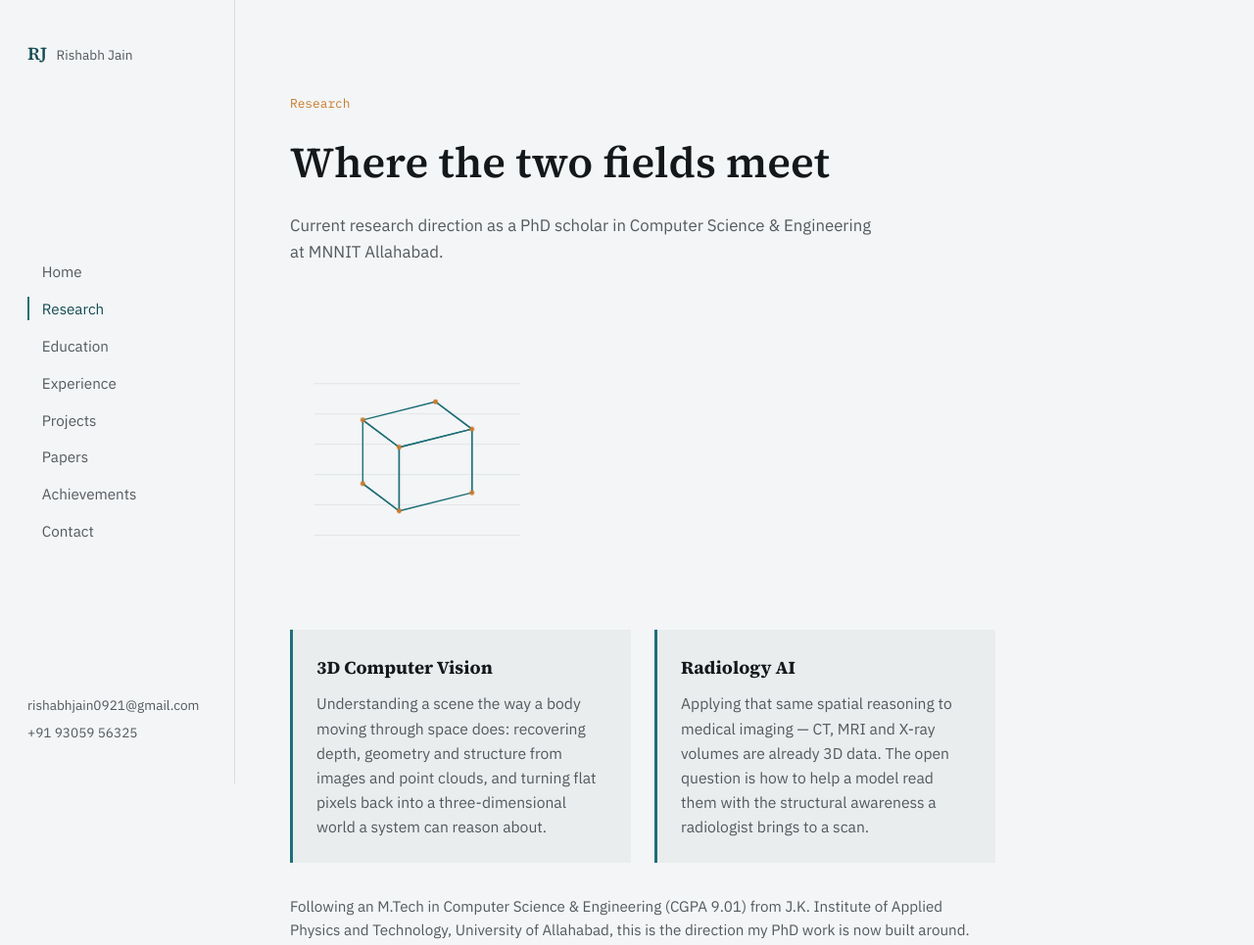
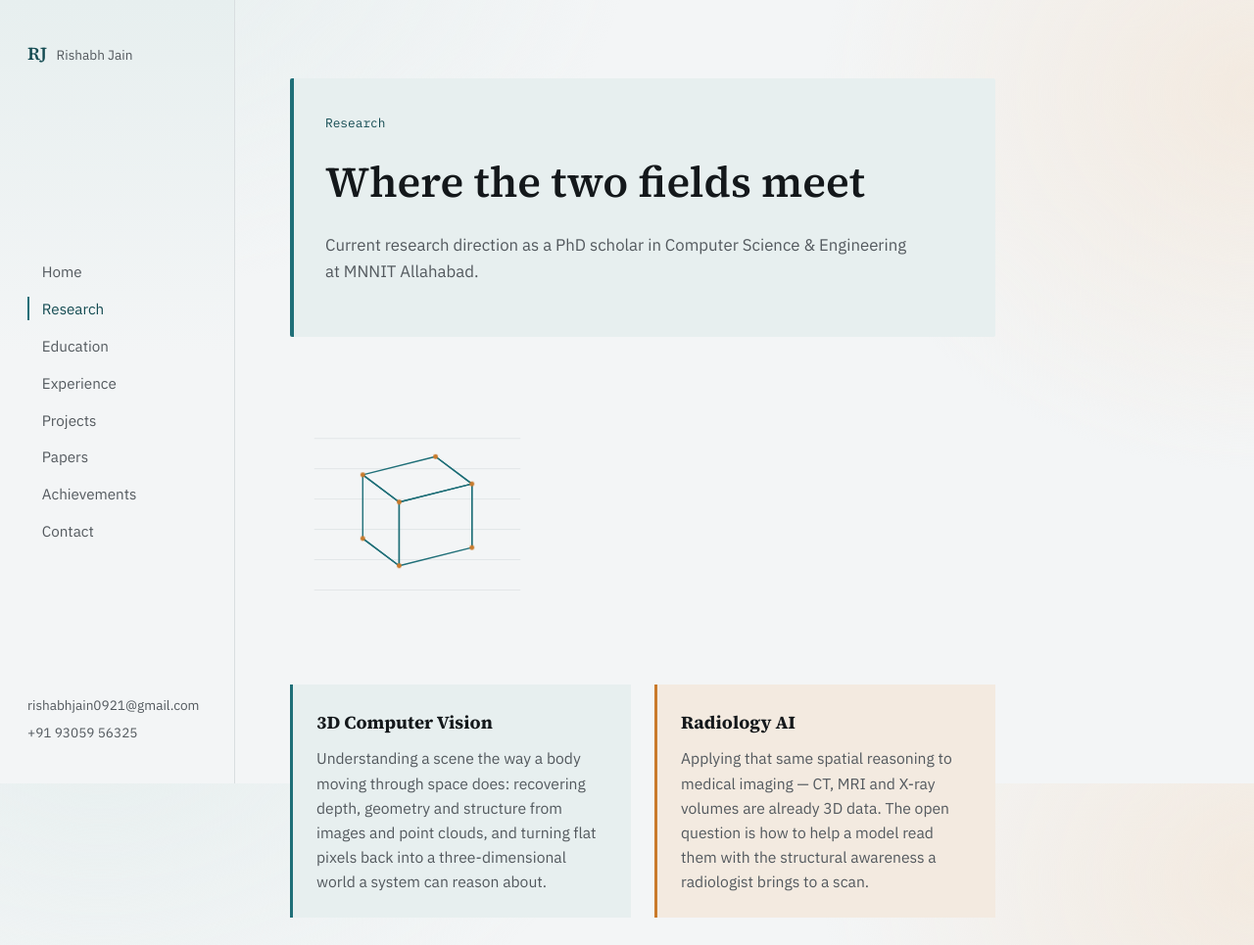
Before and after one commit to rjain0921/rjain0921.github.io, a plain HTML site: page research.html in a window 1280 px wide. Shown: the top 965 px of the page at 98% size. Drawn offline with Linux system fonts and the light colour scheme.

Commit message:
Add files via upload

```diff
--- a/research.html
+++ b/research.html
@@ -42,7 +42,7 @@
 
 <main id="main">
 
-  <div class="page-head">
+  <div class="page-head tint-teal">
     <span class="num">Research</span>
     <h1>Where the two fields meet</h1>
     <p>Current research direction as a PhD scholar in Computer Science &amp; Engineering at MNNIT Allahabad.</p>
@@ -88,7 +88,7 @@
           pixels back into a three-dimensional world a system can reason about.
         </p>
       </article>
-      <article class="research-card">
+      <article class="research-card amber">
         <h3>Radiology AI</h3>
         <p>
           Applying that same spatial reasoning to medical imaging — CT, MRI and X-ray
--- a/style.css
+++ b/style.css
@@ -7,6 +7,10 @@
   --teal: #1F6F78;
   --teal-deep: #144B52;
   --amber: #C97A2B;
+  --teal-tint: #E7EFEF;
+  --teal-tint-2: #DCE9E8;
+  --amber-tint: #F3EAE0;
+  --amber-tint-2: #EEE0CE;
   --line: #D9DEE0;
   --line-strong: #C3CBCE;
   --serif: "Source Serif 4", Georgia, serif;
@@ -21,7 +25,11 @@ html{ scroll-behavior: smooth; overflow-x: hidden; }
 
 body{
   margin: 0;
-  background: var(--bg);
+  background:
+    radial-gradient(ellipse 900px 600px at 8% -8%, var(--teal-tint) 0%, transparent 60%),
+    radial-gradient(ellipse 800px 700px at 100% 12%, var(--amber-tint) 0%, transparent 55%),
+    var(--bg);
+  background-attachment: fixed;
   color: var(--ink);
   font-family: var(--sans);
   font-size: 16px;
@@ -67,7 +75,7 @@ a:focus-visible, button:focus-visible, label:focus-visible{
   flex-direction: column;
   justify-content: space-between;
   border-right: 1px solid var(--line);
-  background: var(--bg);
+  background: linear-gradient(180deg, var(--teal-tint) 0%, var(--bg) 45%);
   overflow-y: auto;
 }
 
@@ -240,8 +248,13 @@ main{
 /* ---------- Sub-page headers ---------- */
 .page-head{
   max-width: var(--content-max);
-  padding: 6rem 0 3rem;
+  margin: 5rem 0 3rem;
+  padding: 2.25rem 2rem;
+  border-left: 4px solid var(--teal);
+  border-radius: 2px;
 }
+.page-head.tint-amber{ border-left-color: var(--amber); background: var(--amber-tint); }
+.page-head.tint-teal{ border-left-color: var(--teal); background: var(--teal-tint); }
 .page-head .num{
   display: block;
   font-family: var(--mono);
@@ -249,6 +262,7 @@ main{
   color: var(--amber);
   margin-bottom: 0.9rem;
 }
+.page-head.tint-teal .num{ color: var(--teal-deep); }
 .page-head h1{
   font-size: clamp(2.1rem, 4vw, 2.75rem);
   font-weight: 600;
@@ -292,8 +306,12 @@ main{
 }
 .research-card{
   padding: 1.5rem;
-  background: var(--bg-alt);
+  background: var(--teal-tint);
   border-left: 3px solid var(--teal);
+}
+.research-card.amber{
+  background: var(--amber-tint);
+  border-left-color: var(--amber);
 }
 .research-card h3{ font-size: 1.15rem; margin-bottom: 0.6rem; }
 .research-card p{ font-size: 0.98rem; margin: 0; }
@@ -354,12 +372,12 @@ main{
   text-decoration: none;
   color: inherit;
   padding: 1.75rem;
-  background: var(--bg-alt);
+  background: var(--amber-tint);
   border-left: 3px solid var(--amber);
   margin-bottom: 1.25rem;
   transition: background 0.15s ease;
 }
-.paper-card:hover{ background: #E2E7E8; }
+.paper-card:hover{ background: var(--amber-tint-2); }
 .paper-card .paper-year{
   font-family: var(--mono);
   font-size: 0.78rem;
@@ -463,5 +481,5 @@ main{
   .photo-caption{ text-align: center; }
   .profile-links a{ flex-direction: column; gap: 0.15rem; }
   .pl-value{ text-align: left; }
-  .page-head{ padding-top: 4.5rem; }
+  .page-head{ margin-top: 4.5rem; padding: 1.75rem 1.5rem; }
 }
```
Also changed, not shown: achievements.html (+1 -1 lines), education.html (+1 -1 lines), experience.html (+1 -1 lines), papers.html (+1 -1 lines), projects.html (+1 -1 lines).
